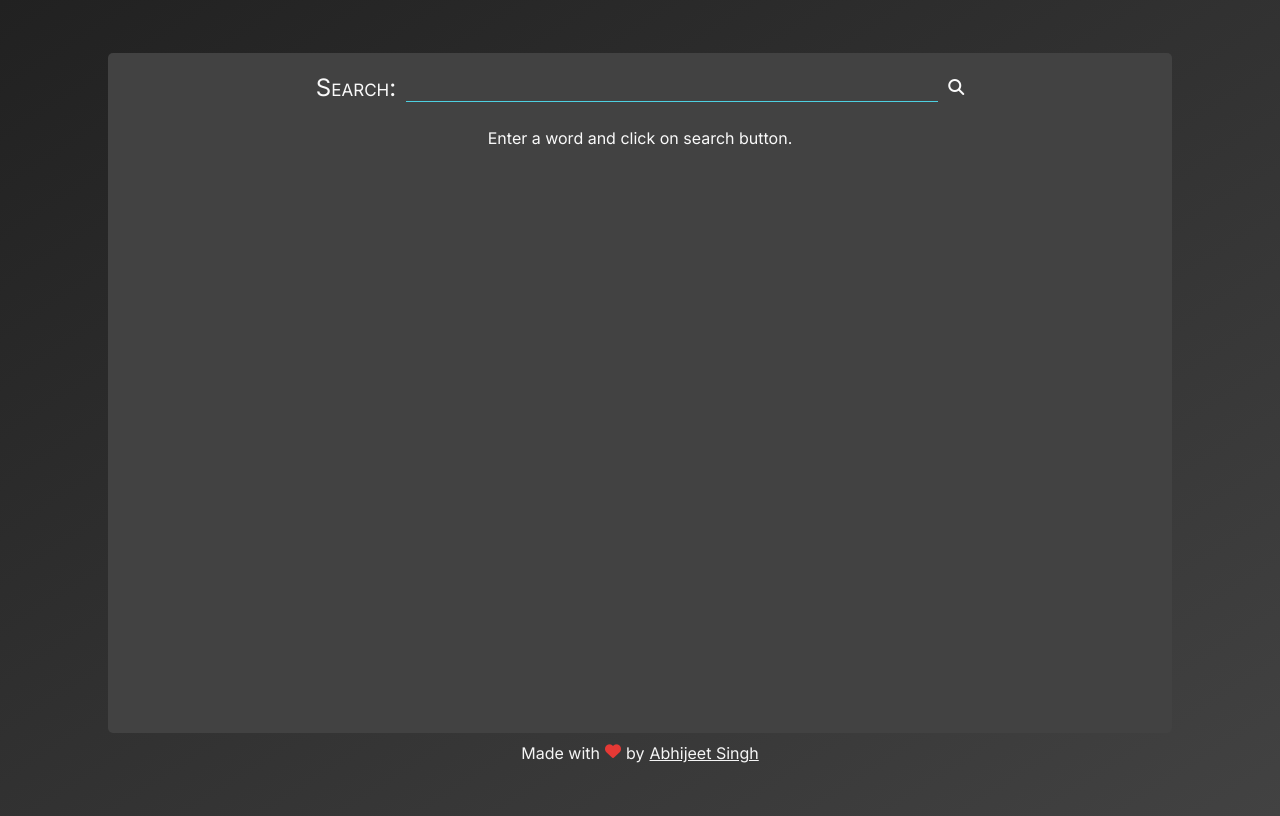
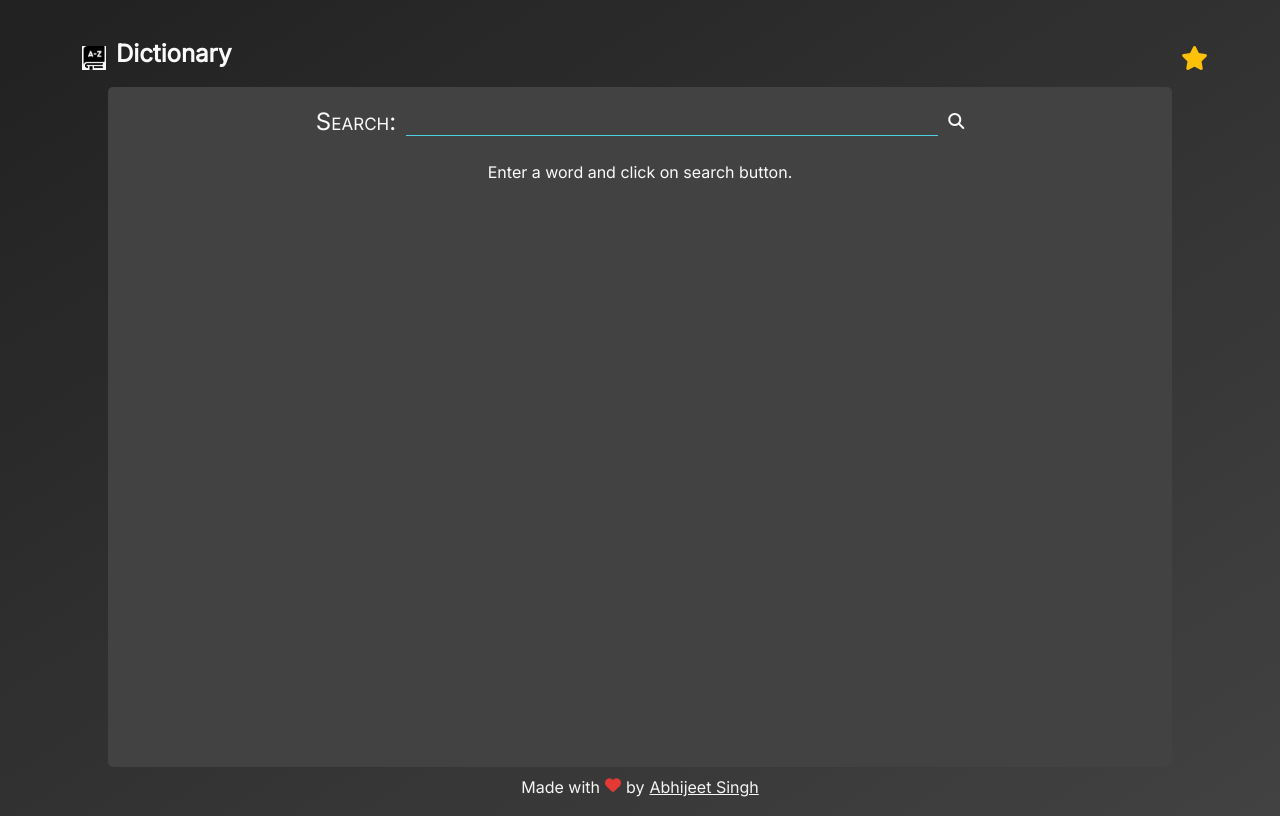
Before and after one commit to abhijeetps/dictionary, a plain HTML site: page index.html in a window 1280 px wide. Drawn offline with Linux system fonts and the light colour scheme.

Commit message:
feat: add header

```diff
--- a/index.html
+++ b/index.html
@@ -17,7 +17,22 @@
     />
   </head>
   <body>
-    <header></header>
+    <header>
+      <nav>
+        <span id="brand">
+          <img
+            id="header-icon"
+            src="dictionary.png"
+            sizes=""
+            alt="Dictionary App Icon"
+          />
+          <h1>Dictionary</h1>
+        </span>
+        <span id="favourites">
+          <i class="fa-solid fa-star"></i>
+        </span>
+      </nav>
+    </header>
     <main>
       <form id="search__form">
         <label for="search__input" id="search__label">Search: </label>
--- a/styles/style.css
+++ b/styles/style.css
@@ -9,6 +9,7 @@
   --less-light: #e0e0e0;
   --dark-heart: #e53935;
   --light-heart: #e53935;
+  --gold: #ffc107;
 }
 
 body {
@@ -23,6 +24,36 @@ body {
   display: flex;
   justify-content: center;
   flex-direction: column;
+}
+
+nav {
+  display: flex;
+  justify-content: space-between;
+}
+
+#header-icon {
+  height: 24px;
+  width: auto;
+  margin-top: 27px;
+  margin-left: 10px;
+  margin-right: 10px;
+  background-color: var(--lightest);
+}
+
+#brand {
+  display: flex;
+  color: var(--lightest);
+  margin-left: 5vw;
+}
+
+#favourites {
+  margin-top: 27px;
+  margin-right: 5vw;
+}
+
+.fa-star {
+  color: var(--gold);
+  font-size: 24px;
 }
 
 main {
```
Also changed, not shown: dictionary.png (added).
